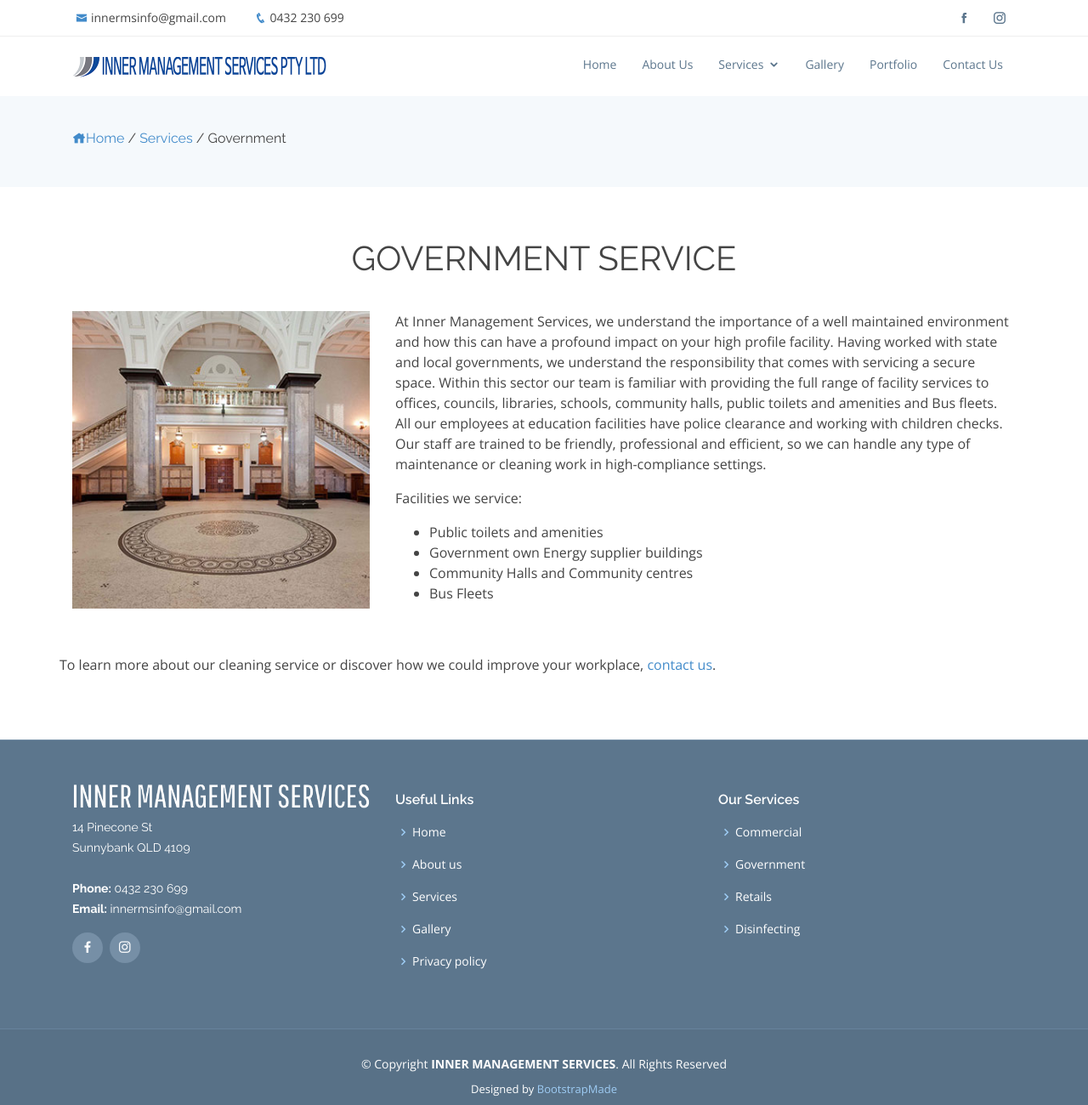
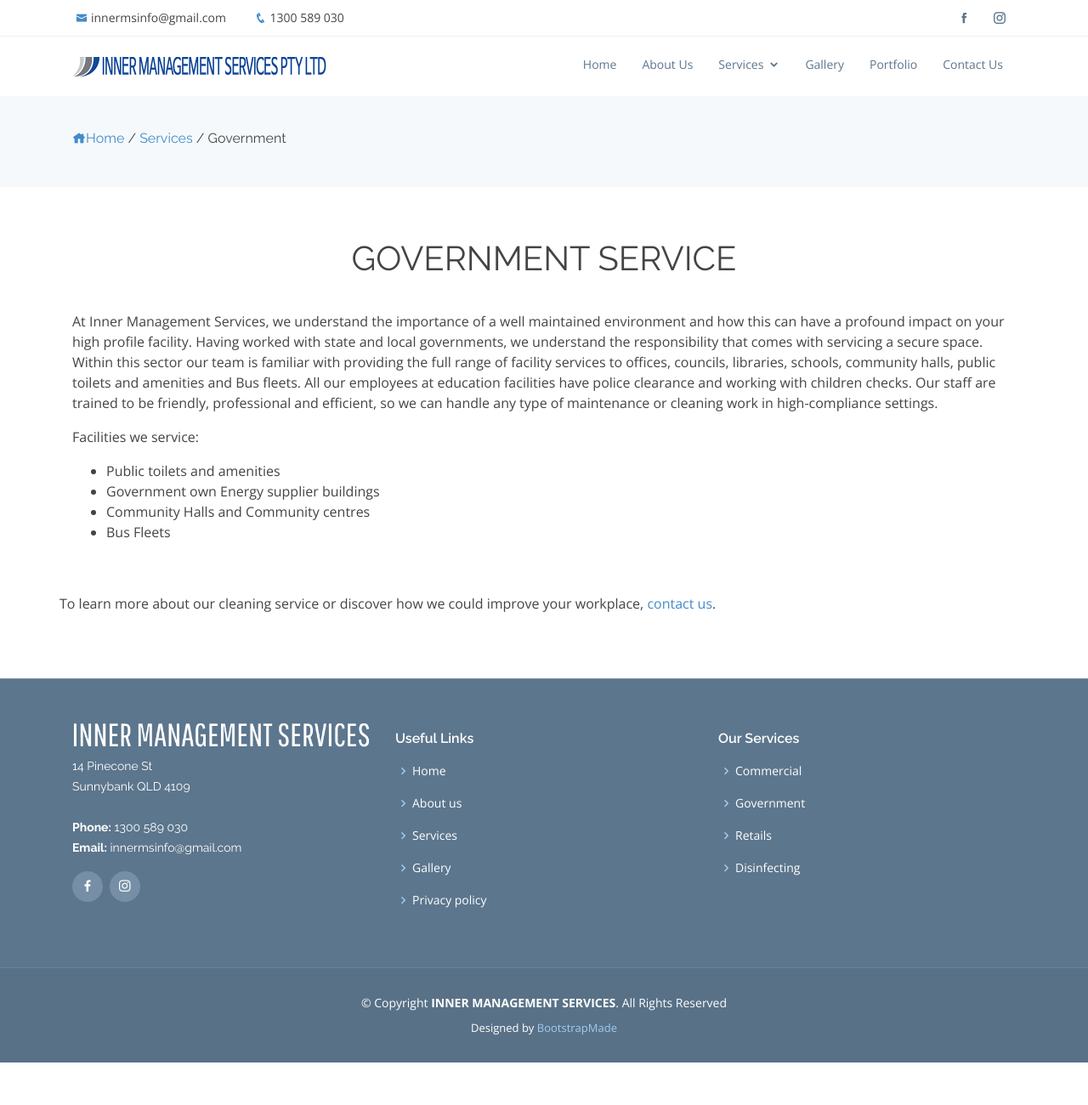
Before and after one commit to sdhwa92/innerms-website, a plain HTML site: page services/government-service.html in a window 1280 px wide. Shown: the whole page at 85% size. After the commit the page ends 1250 px from the top, so only its background shows below. Drawn offline with nearby package versions, Linux system fonts and the light colour scheme.

Commit message:
Minor updates
- remove images on some pages
- update phone numbers

```diff
--- a/services/government-service.html
+++ b/services/government-service.html
@@ -41,7 +41,7 @@
   <div class="container clearfix">
     <div class="contact-info float-left">
       <i class="icofont-envelope"></i><a href="mailto:innermsinfo@gmail.com">innermsinfo@gmail.com</a>
-      <i class="icofont-phone"></i><a href="tel:+61432230699">0432 230 699</a>
+      <i class="icofont-phone"></i><a href="tel:+611300589030">1300 589 030</a>
     </div>
     <div class="social-links float-right">
       <a href="https://www.facebook.com/innerms/" target="_blank" class="facebook"><i class="icofont-facebook"></i></a>
@@ -110,11 +110,7 @@
       </div>
 
       <div class="row">
-        <div class="col-lg-4 col-md-6 col-sm-12">
-          <img class="img-fluid" src="../assets/img/government-200x150.jpg" />
-        </div>
-
-        <div class="col-lg-8 col-md-6 col-sm-12">
+        <div class="col-lg-12 col-md-12 col-sm-12">
           <p>At Inner Management Services, we understand the importance of a well maintained environment and how this can have a profound impact on your high profile facility. Having worked with state and local governments, we understand the responsibility that comes with servicing a secure space.  Within this sector our team is familiar with providing the full range of facility services to offices, councils, libraries, schools, community halls, public toilets and amenities and Bus fleets.  All our employees at education facilities have police clearance and working with children checks. Our staff are trained to be friendly, professional and efficient, so we can handle any type of maintenance or cleaning work in high-compliance settings.</p>
           <p>Facilities we service:</p>
           <ul>
@@ -148,7 +144,7 @@
           <p>
             14 Pinecone St <br>
             Sunnybank QLD 4109<br><br>
-            <strong>Phone:</strong> <a href="tel:+61432230699">0432 230 699</a><br>
+            <strong>Phone:</strong> <a href="tel:+611300589030">1300 589 030</a><br>
             <strong>Email:</strong> <a href="mailto:innermsinfo@gmail.com">innermsinfo@gmail.com</a><br>
           </p>
           <div class="social-links mt-3">
```
Also changed, not shown: about.html (+3 -7 lines), gallery.html (+2 -2 lines), index.html (+3 -3 lines), privacy-policy.html (+2 -2 lines), services.html (+2 -2 lines), services/commercial-service.html (+2 -2 lines), services/disinfecting-service.html (+2 -2 lines), services/retails-service.html (+3 -7 lines).
